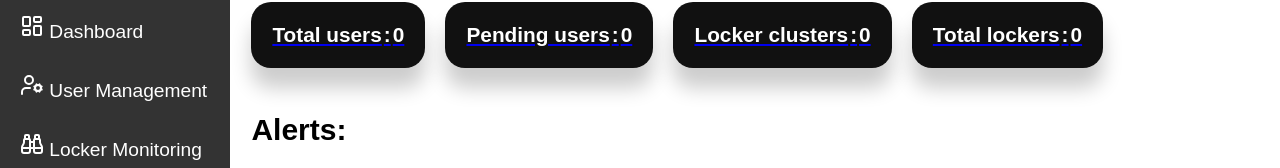
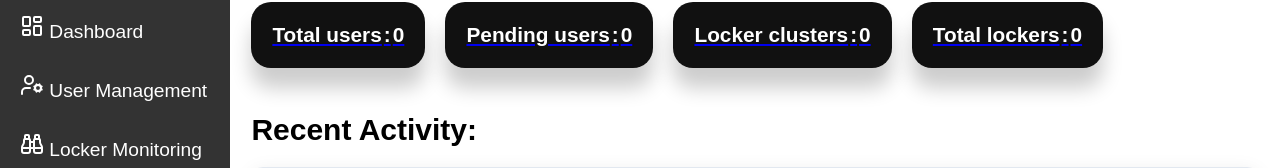
Before and after one commit to sidantha0377/securex, a React (Create React App) app: page /dashboard in a window 1280 px wide. Shown: the part 109-277 px from the top of the page. Built offline with nearby package versions, Linux system fonts and the light colour scheme; no server answers.

Commit message:
Update Dashboard.js

```diff
--- a/src/components/Dashboard/Dashboard.js
+++ b/src/components/Dashboard/Dashboard.js
@@ -116,12 +116,12 @@ const Dashboard = () => {
             </Link>
           </div>
 
-          <h2>Alerts:</h2>
+          {/* <h2>Alerts:</h2>
           <div className="Tablist">
             <TabWhite text={"Issus"} number={"--"} />
             <TabWhite text={"Attention need"} number={"--"} />
             <TabWhite text={"Securety alearts"} number={"--"} />
-          </div>
+          </div> */}
           <h2> Recent Activity: </h2>
           <div className="TablistH">
             <table>
```
